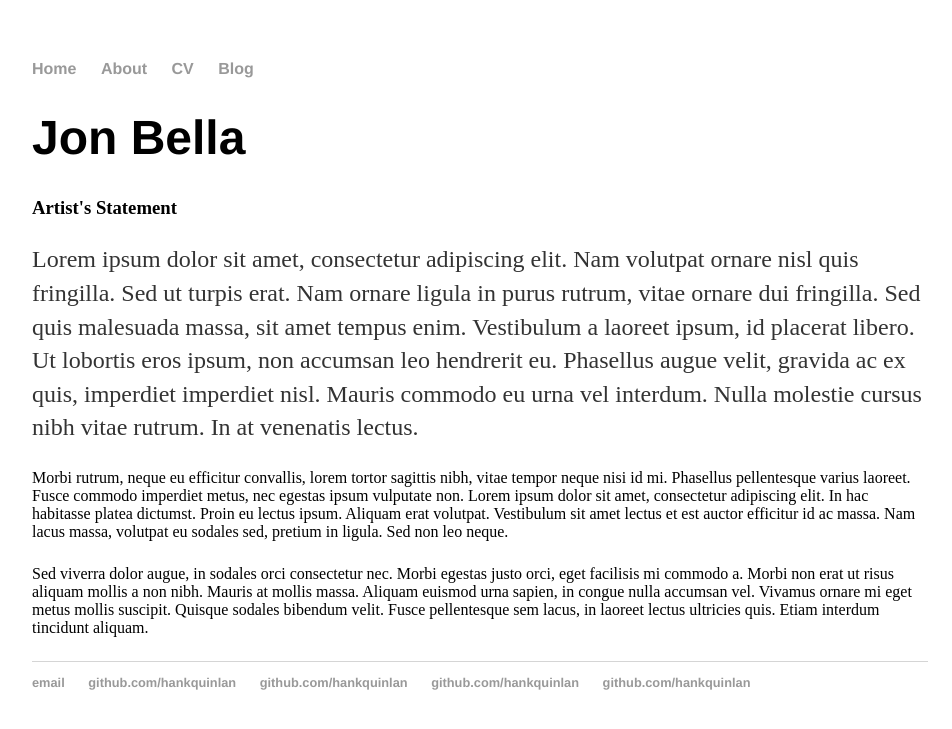
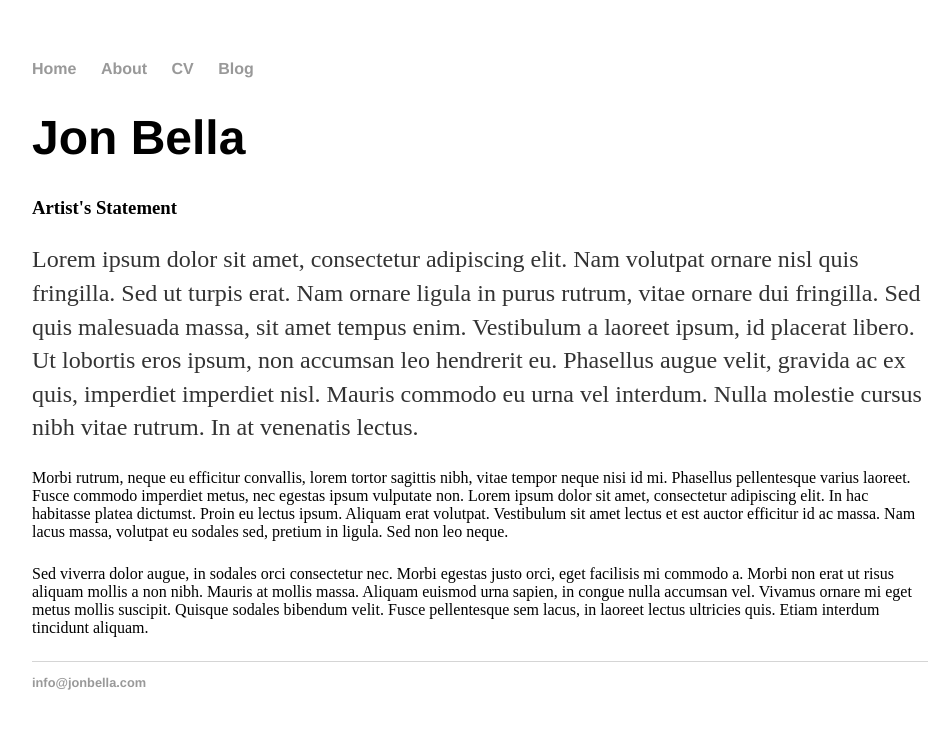
Before and after one commit to jonif0112/jonif0112.github.io, a Jekyll site: the page built from index.html, in a window 1280 px wide. Shown: the top 729 px of the page, without its empty margins (160-1112 px from the left). Built offline with Jekyll 4.4.1, drawn with Linux system fonts in a browser that asks for light colours.

Commit message:
Update default.html

```diff
--- a/_layouts/default.html
+++ b/_layouts/default.html
@@ -21,12 +21,8 @@
 			</div><!-- /.container -->
 			<footer>
 	    		<ul>
-	        		<li><a href="mailto:hankquinlanhub@gmail.com">email</a></li>
-	        		<li><a href="https://github.com/hankquinlan">github.com/hankquinlan</a></li>
-				<li><a href="https://github.com/hankquinlan">github.com/hankquinlan</a></li>
-				<li><a href="https://github.com/hankquinlan">github.com/hankquinlan</a></li>
-				<li><a href="https://github.com/hankquinlan">github.com/hankquinlan</a></li>
-				</ul>
+	        		<li><a href="mailto:info@jonbella.com">info@jonbella.com</a></li>
+			</ul>
 			</footer>
 		</body>
 	</html>
```
